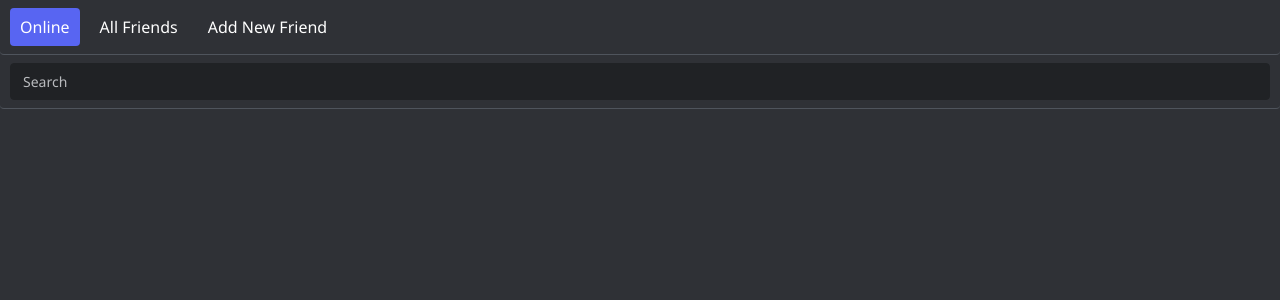
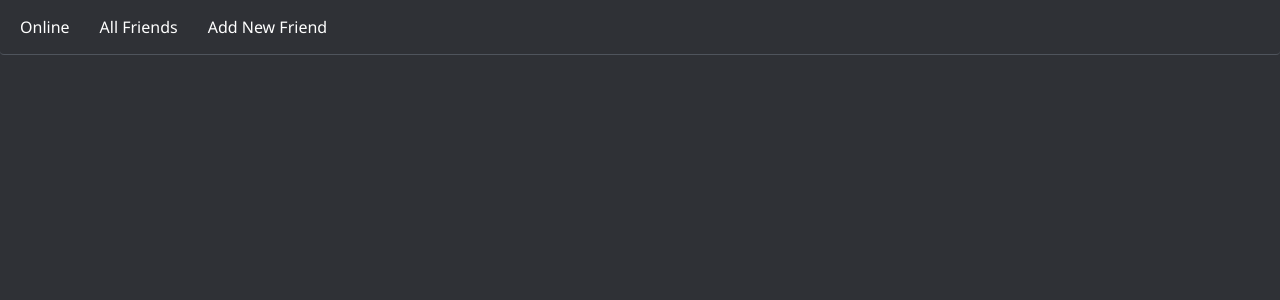
Before and after one commit to tonmoychiran/echo-fe, an Angular app: page /friends in a window 1280 px wide. Shown: the top 300 px of the page. Built offline with nearby package versions, Linux system fonts and the light colour scheme.

Commit message:
fix: selected tab's bg color not changing

```diff
--- a/src/app/components/friends/friends.component.css
+++ b/src/app/components/friends/friends.component.css
@@ -31,33 +31,6 @@
     color: #ffffff;
 }
 
-
-.search-container {
-    padding: 8px 10px;
-    border-bottom: 1px solid #4f545c;
-    border-radius: 4px;
-}
-
-.search-input {
-    width: 100%;
-    padding: 8px 12px;
-    background-color: #202225;
-    border: 1px solid #202225;
-    border-radius: 4px;
-    color: #dcddde;
-    font-size: 14px;
-    outline: none;
-    transition: border-color 0.2s;
-}
-
-.search-input:focus {
-    border-color: #5865f2;
-}
-
-.search-input::placeholder {
-    color: #b9bbbe;
-}
-
 .friends-content {
     flex: 1;
     padding: 20px;
--- a/src/app/components/friends/friends.component.html
+++ b/src/app/components/friends/friends.component.html
@@ -1,18 +1,11 @@
 <div class="friends-container">
     <nav class="friends-nav">
-        <a class="nav-item" [class.active]="selectedTab() === 'online'" (click)="selectTab('online')">
-            Online
-        </a>
-        <a class="nav-item" [class.active]="selectedTab() === 'all'" (click)="selectTab('all')">
-            All Friends
-        </a>
-        <a class=" nav-item" [class.active]="selectedTab() === 'add'" (click)="selectTab('add')">
-            Add New Friend
-        </a>
+        <a routerLink="/app/friends/online" routerLinkActive="active" [routerLinkActiveOptions]="{exact:false}"
+            class="nav-item">Online</a>
+        <a [routerLink]="['all']" routerLinkActive="active" class="nav-item">All Friends</a>
+        <a [routerLink]="['add']" routerLinkActive="active" class="nav-item">Add New Friend</a>
     </nav>
-    <div class="search-container">
-        <input #searchInput type="text" class="search-input" placeholder="Search">
-    </div>
     <div class="friends-content">
+        <router-outlet />
     </div>
 </div>
--- a/src/app/components/friends/friends.component.ts
+++ b/src/app/components/friends/friends.component.ts
@@ -1,34 +1,14 @@
 import { CommonModule } from '@angular/common';
 import { Component, ElementRef, signal, ViewChild } from '@angular/core';
+import {  RouterLink, RouterModule, RouterOutlet } from '@angular/router';
 import { debounceTime, fromEvent, map } from 'rxjs';
 
 @Component({
   selector: 'app-friends',
-  imports: [CommonModule],
+  imports: [CommonModule, RouterLink, RouterOutlet, RouterModule],
   templateUrl: './friends.component.html',
   styleUrl: './friends.component.css'
 })
 export class FriendsComponent {
-  selectedTab = signal<'online' | 'all' | 'add'>('online');
 
-  @ViewChild('searchInput') searchInput!: ElementRef<HTMLInputElement>;
-
-  ngAfterViewInit(): void {
-    fromEvent(this.searchInput.nativeElement, 'input')
-      .pipe(
-        debounceTime(400),
-        map((event: Event) => (event.target as HTMLInputElement).value)
-      )
-      .subscribe((query: string) => {
-        this.onSearch(query);
-      });
-  }
-
-  selectTab(tabName: 'online' | 'all' | 'add') {
-    this.selectedTab.set(tabName);
-  }
-
-  onSearch(query: string): void {
-    console.log('Search query:', query);
-  }
 }
```
